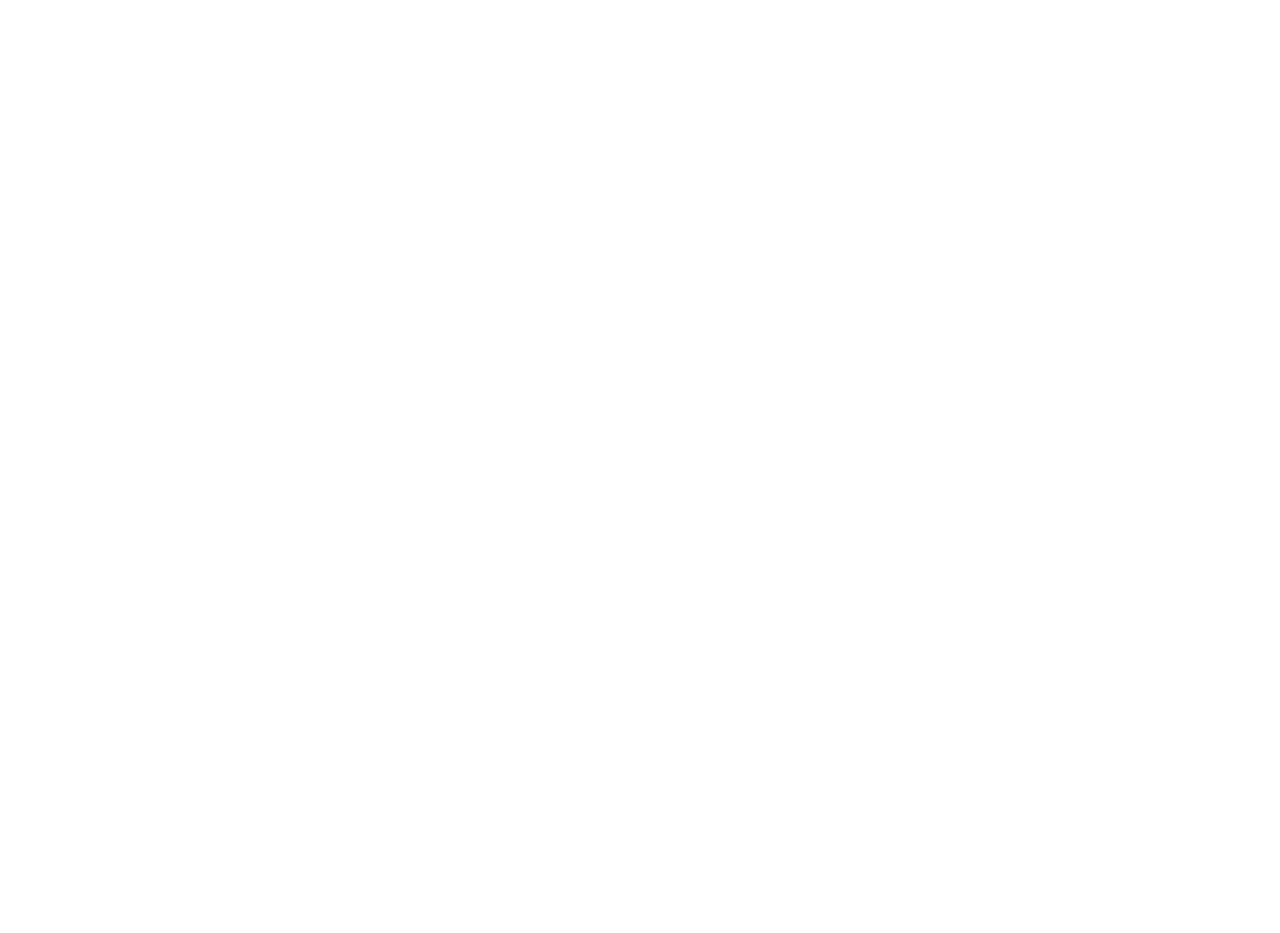
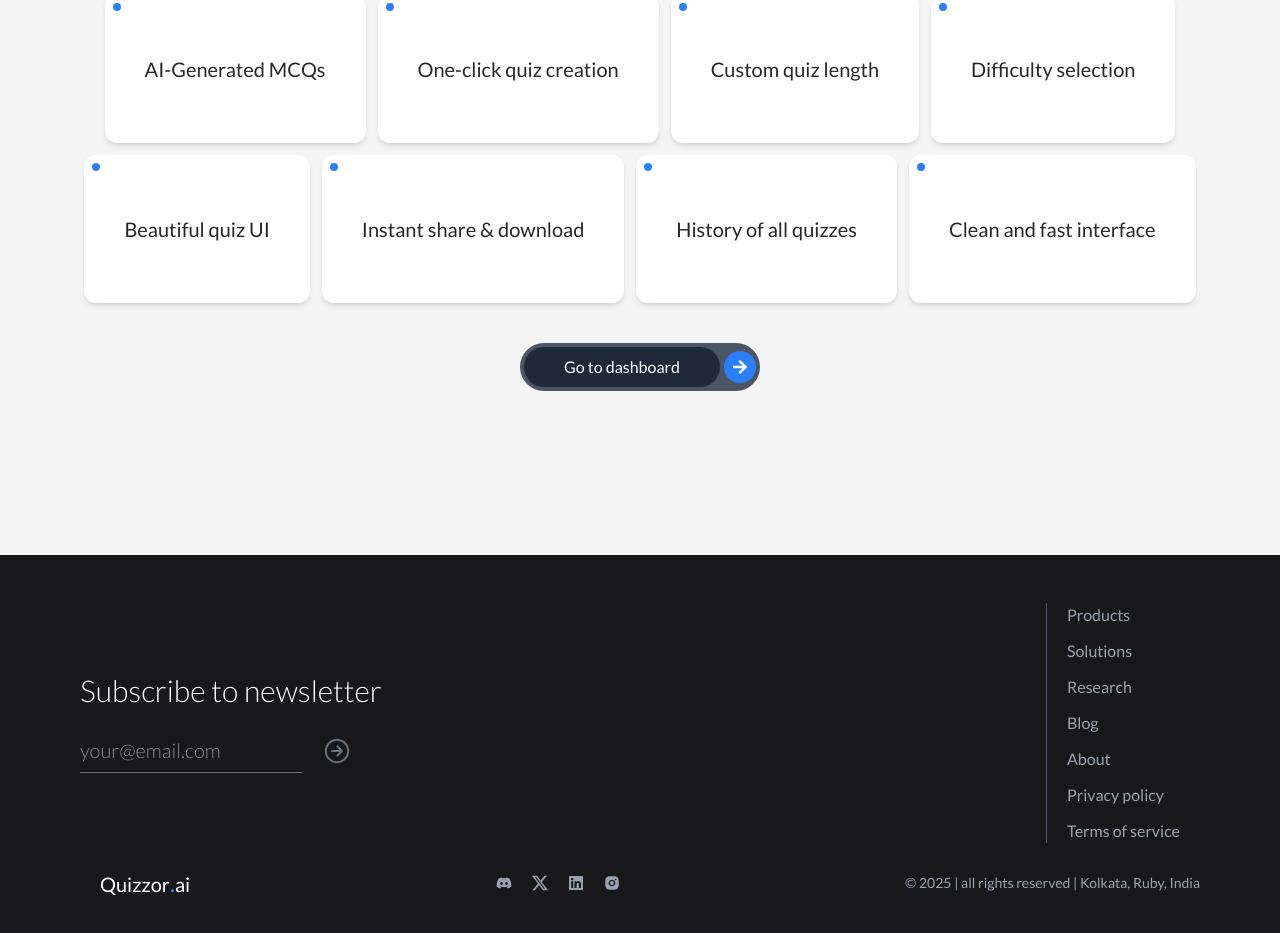
Before and after one commit to Dhritish-Mukherjee/Quizzor, a React (Vite) app in the folder src/Frontend/: page / in a window 1280 px wide. Shown: the part 2208-3141 px from the top of the page. Before the commit the page ends 1987 px from the top, so only its background shows below. Built offline with nearby package versions, Linux system fonts and the light colour scheme.

Commit message:
features and footer added

```diff
--- a/src/Frontend/src/components/Footer.jsx
+++ b/src/Frontend/src/components/Footer.jsx
@@ -1,9 +1,53 @@
 import React from 'react'
+import { IoArrowForwardCircleOutline } from "react-icons/io5";
+import { FaDiscord } from "react-icons/fa";
+import { BsTwitterX } from "react-icons/bs";
+import { FaLinkedin } from "react-icons/fa";
+import { RiInstagramFill } from "react-icons/ri";
+import { Link } from 'react-router-dom';
 
 const Footer = () => {
   return (
-    <div>
-      I am the footer
+    <div className='flex flex-col py-12 px-20 w-full h-auto max-h-screen text-white pb-5 '>
+      <div className=' flex justify-between items-center'>
+       <div className="newsletter flex flex-col items-start gap-5 w-1/2 ">
+            <h3 className='text-3xl font-light'>Subscribe to newsletter</h3>
+            <div className="email flex justify-center items-center gap-5">
+              <input type="email" placeholder='your@email.com' className='outline-none border-b border-gray-500 text-xl focus:border-blue-500 py-2 placeholder:text-xl placeholder:font-light' />
+              <IoArrowForwardCircleOutline   size={30} className='font-medium text-gray-500'/>
+            </div>
+       </div>
+       <div className="socials flex justify-between items-center gap-30 ">
+        <div className="first flex flex-col gap-3  border-l border-gray-600 px-5">
+            <li className='list-none text-gray-400 cursor-pointer hover:underline hover:text-blue-500'>Products</li>
+            <li className='list-none text-gray-400 cursor-pointer hover:underline hover:text-blue-500'>Solutions</li>
+            <li className='list-none text-gray-400 cursor-pointer hover:underline hover:text-blue-500'>Research</li>
+            <li className='list-none text-gray-400 cursor-pointer hover:underline hover:text-blue-500'>Blog</li>
+            <li className='list-none text-gray-400 cursor-pointer hover:underline hover:text-blue-500'>About</li>
+            <li className='list-none text-gray-400 cursor-pointer hover:underline hover:text-blue-500'>Privacy policy</li>
+            <li className='list-none text-gray-400 cursor-pointer hover:underline hover:text-blue-500'>Terms of service</li>
+        </div>
+       </div>
+    </div>
+
+    <div className="end-footer flex justify-between items-center py-5">
+      <Link to='/' ><div className="logo  px-3 py-0.5 sm:px-5 sm:py-1 rounded-full flex justify-center items-center ">
+            <h1 className="text-white text-lg sm:text-xl">Quizzor<span className="text-blue-500 text-2xl ">.</span>ai</h1>
+        </div>
+      </Link>
+
+      <div className="socials flex items-center justify-center gap-5 ">
+              <div className="logo cursor-pointer text-gray-400 hover:text-blue-500 transition-all duration-300 "><FaDiscord/></div>
+              <div className="logo cursor-pointer text-gray-400 hover:text-blue-500 transition-all duration-300"><BsTwitterX/></div>
+              <div className="logo cursor-pointer text-gray-400 hover:text-blue-500 transition-all duration-300"><FaLinkedin/></div>
+              <div className="logo cursor-pointer text-gray-400 hover:text-blue-500 transition-all duration-300"><RiInstagramFill/></div>
+      </div>
+
+      <div className="right text-sm text-gray-400">
+        &copy; 2025 | all rights reserved | Kolkata, Ruby, India
+      </div>
+    </div>
+
     </div>
   )
 }
--- a/src/Frontend/src/components/Navbar.jsx
+++ b/src/Frontend/src/components/Navbar.jsx
@@ -10,7 +10,7 @@
 
   return (
     <div>
-      <nav className="flex justify-between py-3 px-4 sm:px-10 border-b border-gray-600  ">
+      <nav className="flex justify-between py-3 px-4 sm:px-10 border-b border-gray-600 ">
         <Link to='/' ><div className="logo border border-gray-600 px-3 py-0.5 sm:px-5 sm:py-1 rounded-full flex justify-center items-center ">
             <h1 className="text-white text-lg sm:text-xl">Quizzor<span className="text-blue-500 text-2xl ">.</span>ai</h1>
         </div>
--- a/src/Frontend/src/components/Section/Features.jsx
+++ b/src/Frontend/src/components/Section/Features.jsx
@@ -1,9 +1,61 @@
-import React from 'react'
+import React, { useContext } from 'react'
+import { FaArrowRight } from "react-icons/fa";
+import { AppConetxt } from '../../context/AppContext';
+import { Link } from 'react-router-dom';
 
 const Features = () => {
+
+    const {user} = useContext(AppConetxt)
+
+    const cardFeatures = [
+        {
+            feature : 'AI-Generated MCQs'
+        },
+        {
+            feature : 'One-click quiz creation'
+        },
+        {
+            feature : 'Custom quiz length'
+        },
+        {
+            feature : 'Difficulty selection'
+        },
+        {
+            feature : 'Beautiful quiz UI'
+        },
+        {
+            feature : 'Instant share & download'
+        },
+        {
+            feature : 'History of all quizzes'
+        },
+        {
+            feature : 'Clean and fast interface'
+        },
+
+    ]
+
+
   return (
-    <div className='w-full min-h-screen h-auto flex flex-col items-center bg-neutral-100 text-zinc-800 py-12 px-20 gap-10'>
-      feature
+    <div className='w-full min-h-screen h-auto flex flex-col items-center bg-neutral-100 text-zinc-800 py-20 px-20 gap-10'>
+      <h1 className='text-6xl text-zinc-800 text-center w-[80%]'>Power-Packed <span className='text-blue-500'>Features</span> That Elevate Experience</h1>
+
+      <div className="cards flex justify-center items-center gap-3 flex-wrap">
+            {cardFeatures.map((item, index) => (
+                <div key={index} className="card p-10 py-15  bg-white rounded-xl hover:scale-105 cursor-pointer transition-all duration-300 hover:shadow-lg shadow-md relative">
+                    <div className='dot w-2 h-2 rounded-full bg-blue-500 absolute top-2 left-2'></div>
+                    <h3 className='text-zinc-800 text-xl'>{item.feature}</h3>
+                </div>
+            ))}
+        </div>
+
+        <div className='p-1 bg-gray-600 flex justify-center items-center gap-2 rounded-full hover:scale-105 transition '>
+            <Link className='flex justify-center items-center gap-1 ' to={user ? '/dashboard' : '/login'}><button className='bg-gray-800 text-white px-10 py-2 rounded-full hover:text-neutral-300 cursor-pointer'>{user ? 'Go to dashboard' : 'Sign in'}</button>
+            <div className='flex justify-center items-center p-2 bg-blue-500 rounded-full text-white '>
+                <FaArrowRight/>
+            </div>
+            </Link>
+        </div>
     </div>
   )
 }
--- a/src/Frontend/src/pages/Home.jsx
+++ b/src/Frontend/src/pages/Home.jsx
@@ -2,6 +2,7 @@
 import Hero from '../components/Section/Hero'
 import About from '../components/Section/About'
 import Working from '../components/Section/Working'
+import Features from '../components/Section/Features'
 
 const Home = () => {
   return (
@@ -9,6 +10,7 @@
       <Hero />
       <About />
       <Working />
+      <Features />
     </div>
   )
 }
```
